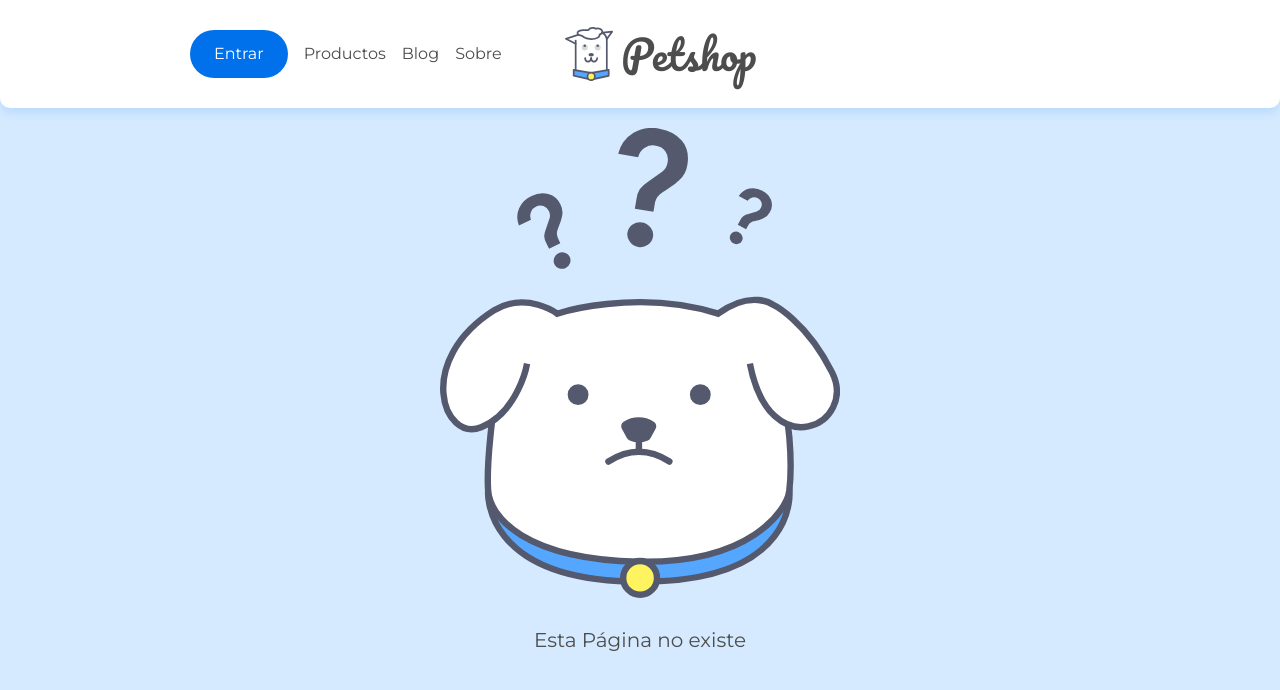
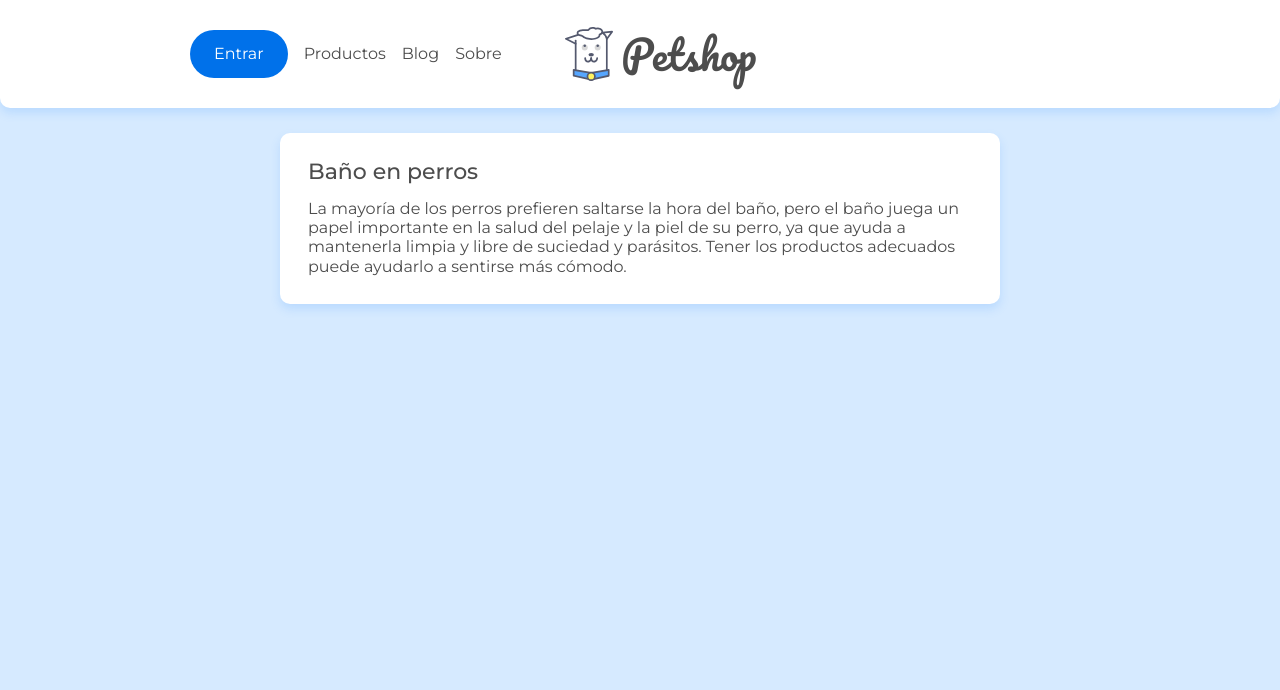
Before and after one commit to Douglas-i/react-router, a React (Create React App) app: page /posts/1 in a window 1280 px wide. Shown: the top 690 px of the page. Built offline with nearby package versions, Linux system fonts and the light colour scheme; data requests are answered from the project's data file.

Commit message:
Mostrando los Posts

```diff
--- a/src/App.js
+++ b/src/App.js
@@ -4,6 +4,7 @@ import Home from './pages/Home'
 import Sobre from './pages/Sobre'
 import Page404 from './pages/Page404'
 import Header from './Components/Header'
+import Post from './pages/Post';
 
 import  {BrowserRouter as Router, Routes, Route} from 'react-router-dom'
 
@@ -26,6 +27,7 @@ function App() {
       <Routes>
         <Route path='/' element={<Home />}/>
         <Route path='/sobre' element={<Sobre />}/>
+        <Route path='/posts/:id' element={<Post />}/>
         <Route path='*' element={<Page404/>}/>
       </Routes>
     </Router>
--- /dev/null
+++ b/src/pages/Post.jsx
@@ -0,0 +1,26 @@
+import { useState, useEffect } from "react"
+import "../assets/css/componentes/card.css"
+import { Params, useParams } from "react-router-dom"
+import { buscar } from "../api/api"
+
+const Post = ({url}) => {
+
+  const {id} = useParams()
+
+  const [post, setPost] = useState({})
+
+  useEffect(() => {
+    buscar(`/posts/${id}`, setPost)
+  }, [id])
+
+ return(
+   <main className = "container flex flex--center">
+     <article className = "card post">
+       <h2 className = "post-card__title">{post.title}</h2>
+       <p className = "text__card">{post.body}</p>
+     </article>
+   </main>
+ )
+}
+
+export default Post
```
